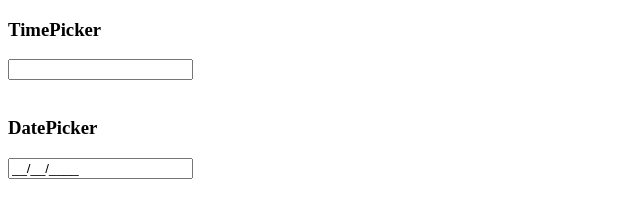
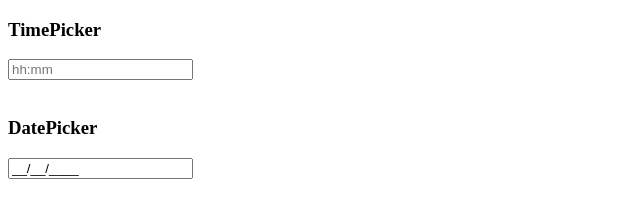
Before and after one commit to nguyenanh92/DateTime, a plain HTML site: page index.html in a window 1280 px wide. Shown: the full height of the page, 0-640 px from the left. Drawn offline with Linux system fonts and the light colour scheme.

Commit message:
Update index.html

```diff
--- a/index.html
+++ b/index.html
@@ -10,7 +10,7 @@
 
 <body>
     <h3>TimePicker</h3>
-    <input type="text" id="datetimepicker1" /><br><br>
+    <input type="text" id="datetimepicker1" placeholder="hh:mm" /><br><br>
     <h3>DatePicker</h3>
     <input type="text" id="datetimepicker2" /><br><br>
 </body>
```
